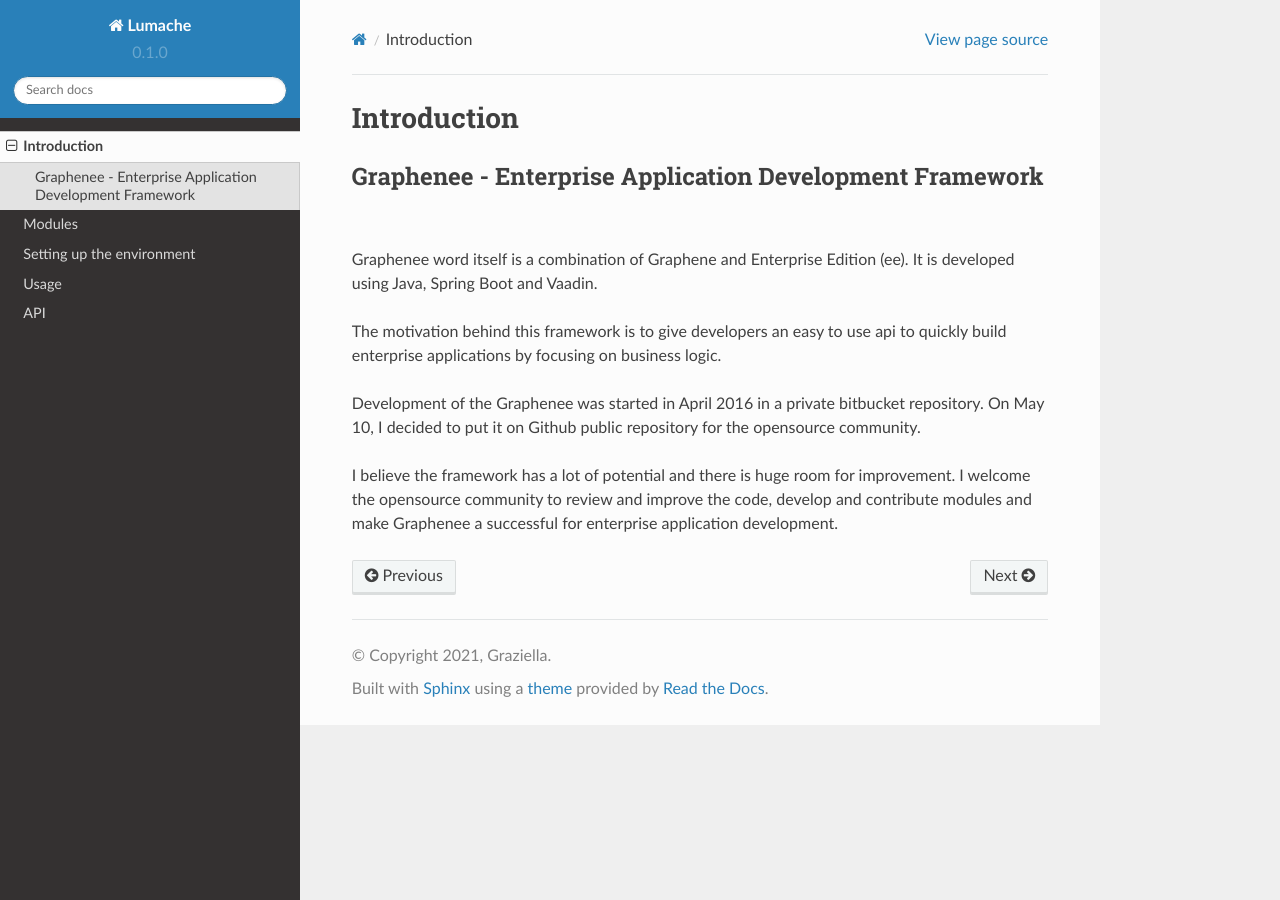
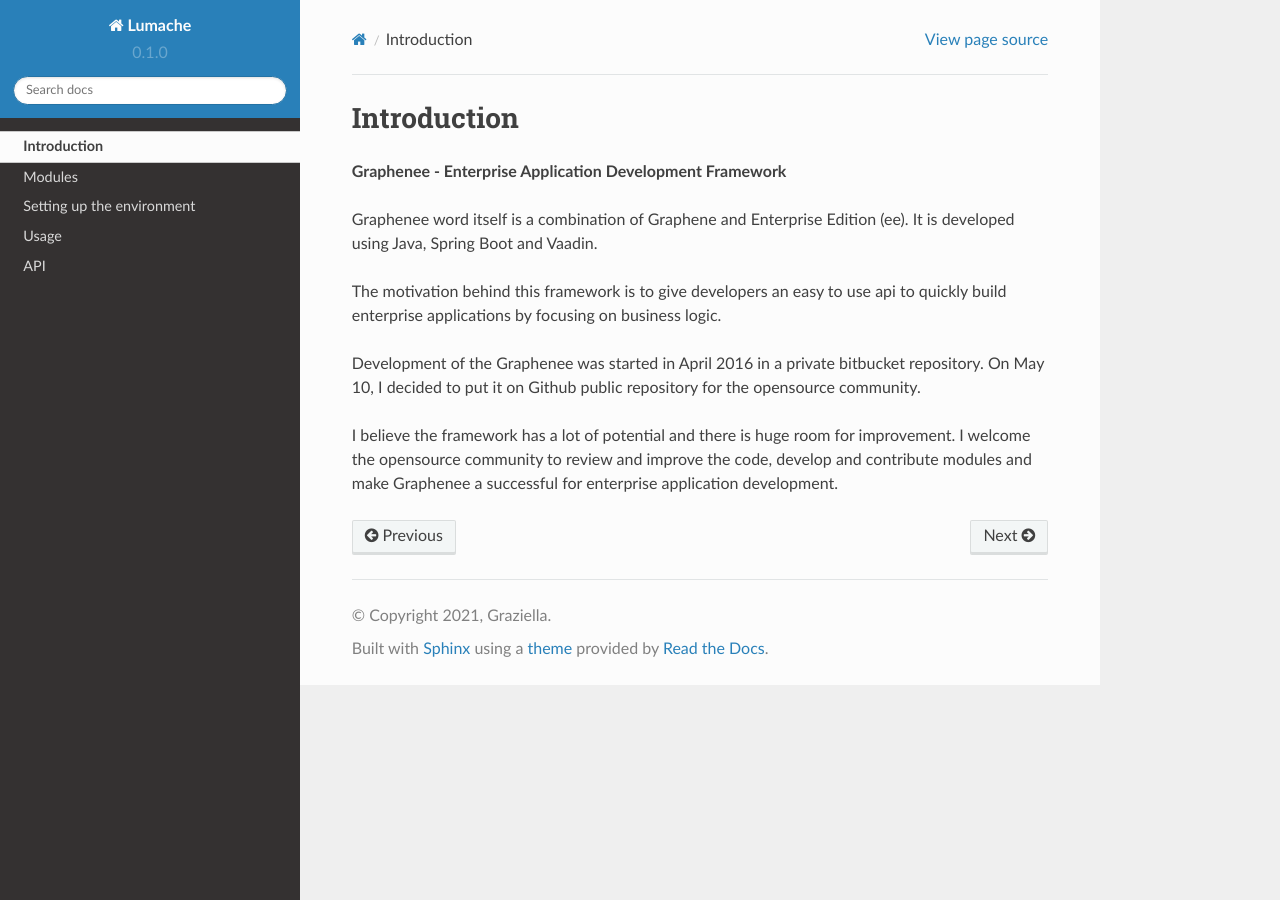
Before and after one commit to subanzafar/rtd-tutorial, a Sphinx documentation site: the page built from docs/source/introduction.rst, in a window 1280 px wide. Built offline with Sphinx 7.4.7 and the Read the Docs theme 2.0.0, drawn with Linux system fonts in a browser that asks for light colours.

Commit message:
Update introduction.rst

```diff
--- a/docs/source/introduction.rst
+++ b/docs/source/introduction.rst
@@ -1,7 +1,6 @@
 Introduction
 ============
-Graphenee - Enterprise Application Development Framework
---------------------------------------------------------
+**Graphenee - Enterprise Application Development Framework**
 
 Graphenee word itself is a combination of Graphene and Enterprise Edition (ee). It is developed using Java, Spring Boot and Vaadin.
 
```
